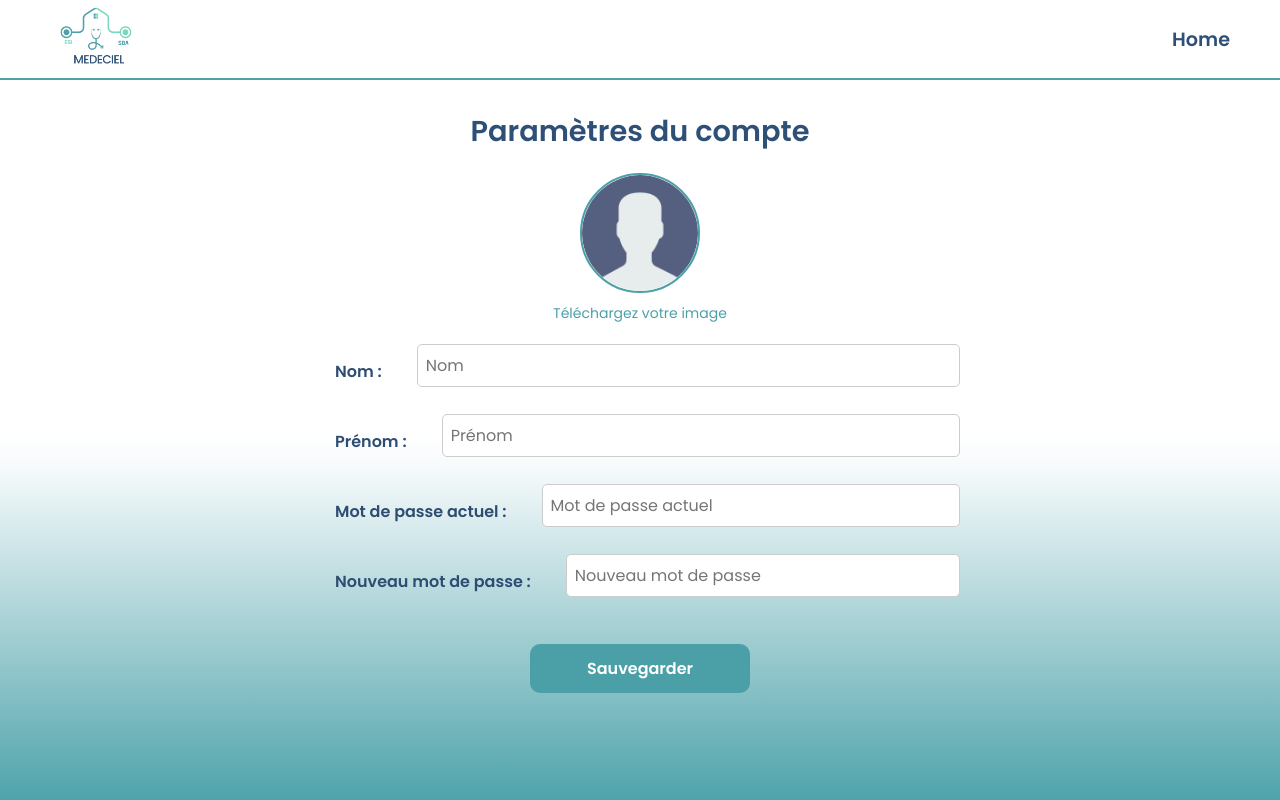
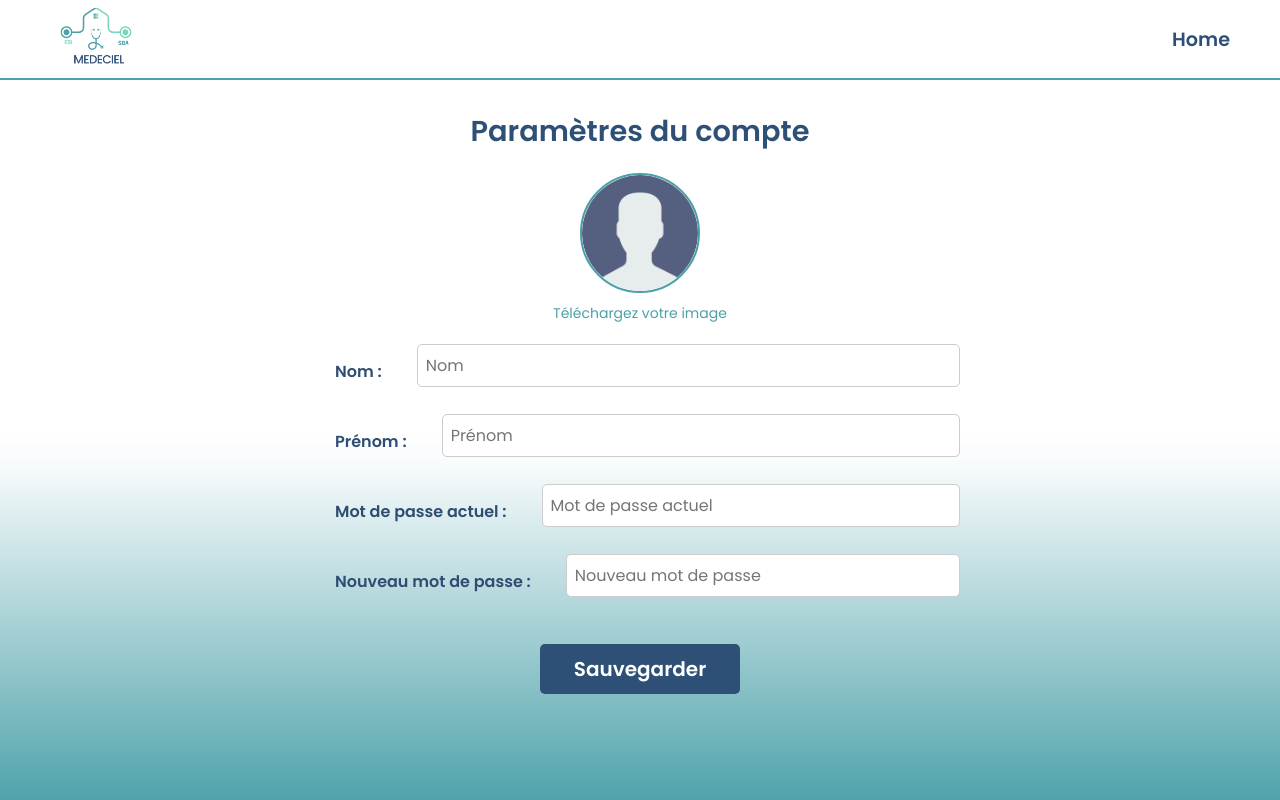
Before and after one commit to ProjectS2-G04/Front-end-, a React (Vite) app: page /profile in a window 1280 px wide. Built offline with nearby package versions, Linux system fonts and the light colour scheme; no server answers.

Commit message:
createform css update

```diff
--- a/src/components/CreateForm.css
+++ b/src/components/CreateForm.css
@@ -1,4 +1,3 @@
-
 .container-infosdocs {
   display: flex;
   flex-direction: column;
@@ -7,8 +6,9 @@
   width: 100%;
   min-height: 100vh;
   margin: auto;
-    background: linear-gradient( to bottom, #fff,#F8FBFC , #50A3AB);
+  background: linear-gradient(to bottom, #fff, #F8FBFC, #50A3AB);
 }
+
 .container-infosdocs .header {
   padding: 10px;
   width: 100vw;
@@ -17,9 +17,9 @@
   flex-direction: column;
   height: 150px;
   border-bottom: 4px solid #4da1a95b;
+}
 
-  }
-  .republic{
+.republic {
   padding: 10px;
   margin-top: 10px;
   display: inline-block;
@@ -31,15 +31,18 @@
   text-align: center;
   gap: 5px;
 }
+
 .republic h3 {
   font-size: 23px;
   color: #4BA0A8;
 }
+
 .republic p {
   font-weight: 400;
   font-size: 16px;
   color: #4BA0A8;
 }
+
 .photo {
   display: flex;
   max-height: 60px;
@@ -47,36 +50,40 @@
   padding: 0 10px;
   justify-content: space-between;
   margin-right: 15px;
+}
 
-  }
 .photo h3 {
   margin-left: 15px;
   margin-top: 15px;
-    font-size:20px;
+  font-size: 20px;
   color: #2E5077;
 }
+
 .photo-upload-rectangle {
   width: 100px;
   height: 100px;
   border-radius: 50%;
   margin-bottom: 150px;
 }
+
 .photo-upload-rectangle img {
   width: 100px;
   height: 100px;
   border-radius: 50%;
 }
+
 .upload-placeholder {
   display: block;
   text-align: center;
-    border: 2px solid ;
+  border: 2px solid;
   font-weight: 500;
-    background-color:#4BA0A8;
-    font-size:12px;
+  background-color: #4BA0A8;
+  font-size: 12px;
   border-radius: 50%;
   width: 100px;
   height: 100px;
 }
+
 .upload-placeholder p {
   place-self: center;
   margin-top: 25px;
@@ -84,28 +91,32 @@
 }
 
 .form-sections {
-    display:grid;
+  display: grid;
   grid-template-columns: repeat(3, 1fr);
   gap: 100px;
   max-width: 100vw;
   margin-top: 40px;
 }
-  .form-sections input  {
+
+.form-sections input {
   border: 1px solid #92ecd4;
   outline: none;
   padding: 20px;
   border-radius: 8px;
   font-size: 15px;
 }
+
 .form-sections select {
   padding: 20px;
   font-size: 15px;
 }
+
 .nom-prenom {
   display: flex;
   gap: 10px;
   flex-direction: column;
 }
+
 .form-sections h4 {
   color: #2E5077;
 }
@@ -118,36 +129,41 @@
   gap: 10px;
   border-right: 1px solid #2E5077;
 }
+
 .text-area {
   width: auto;
   display: flex;
   flex-direction: column;
   justify-content: space-between;
 }
+
 .labeandtext {
   display: flex;
   flex-direction: column;
   margin-top: 10px;
   gap: 10px;
+}
 
-  }
 .labeandtext label {
   font-size: 16px;
   font-weight: 400;
 }
-  .labeandtext textarea  {
-    padding:30px ;
+
+.labeandtext textarea {
+  padding: 30px;
   font-size: 20px;
-    border: 1px solid #92ecd4 ;
+  border: 1px solid #92ecd4;
   outline: none;
   transition: all 0.3s ease;
   border-radius: 8px;
 }
+
 .labeandtext textarea:focus {
   border-color: #45c2a9;
   box-shadow: 0 0 8px rgba(69, 194, 169, 0.5);
   transform: scale(1.01);
 }
+
 .form-field input {
   width: 100%;
 }
@@ -163,19 +179,54 @@
   gap: 10px;
 }
 
-  .save-button {
-    margin-top: 30px;
-    display: block;
-    background-color: #59d4c4;
+
+
+.addreturn {
+  display: flex;
+  justify-content: space-between;
+  align-items: center;
+  margin-top: 20px;
+  padding: 0 20px;
+  width: 100%;
+}
+
+.back-container {
+  display: flex;
+  align-items: center;
+  gap: 10px;
+  cursor: pointer;
+}
+
+.IoArrowBackCircle {
+  height: 45px;
+  width: 45px;
+  color: #2E5077;
+}
+
+.back-text.back-text {
+  font-size: 24px;
+  font-weight: 600;
+  color: #2E5077;
+}
+
+.save-button.save-button {
+  padding: 10px 15px;
+  width: 200px;
   color: white;
+  font-weight: 600;
+  font-size: 20px;
   border: none;
-    padding: 20px 25px;
-    border-radius: 10px;
+  outline: none;
+  border-radius: 5px;
+  background-color: #2E5077;
   cursor: pointer;
-    font-size: 16px;
-    margin-left: auto;
-    margin-right: auto;
 }
+
+.save-button:hover {
+  background-color: #A8D1D5;
+}
+
+
 .global-error-message {
   background-color: #ffe5e5;
   color: #d00000;
@@ -185,10 +236,10 @@
   margin-bottom: 15px;
   font-weight: bold;
 }
+
 .input-error {
   border: 2px solid red;
 }
-
 
 .imc-underweight {
   background-color: #d1ecf1;
```
Lines whose indentation alone changed are shown as unchanged.
